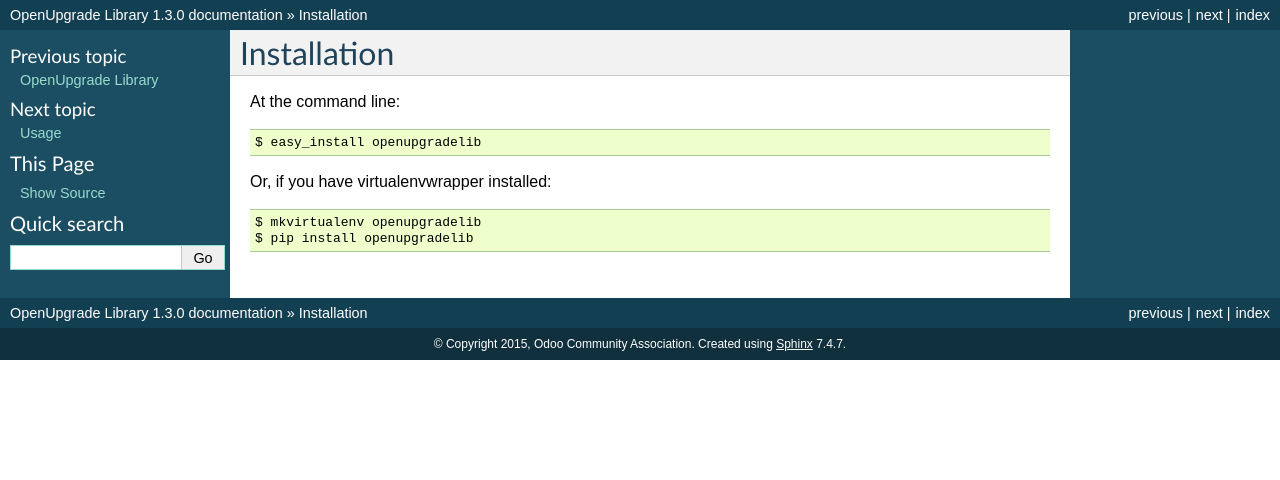
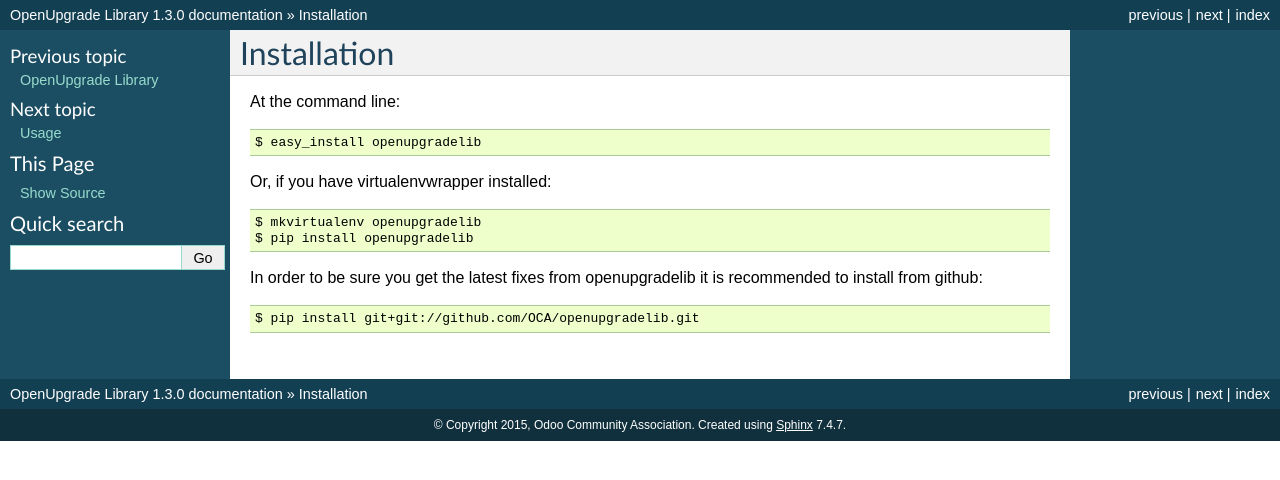
Before and after one commit to OCA/openupgradelib, a Sphinx documentation site: the page built from docs/installation.rst, in a window 1280 px wide. Shown: the top 480 px of the page. Built offline with Sphinx 7.4.7, drawn with Linux system fonts in a browser that asks for light colours.

Commit message:
Added suggestion for latest version install in docs

```diff
--- a/docs/installation.rst
+++ b/docs/installation.rst
@@ -10,3 +10,7 @@
 
     $ mkvirtualenv openupgradelib
     $ pip install openupgradelib
+
+In order to be sure you get the latest fixes from openupgradelib it is recommended to install from github::
+
+    $ pip install git+git://github.com/OCA/openupgradelib.git
```
